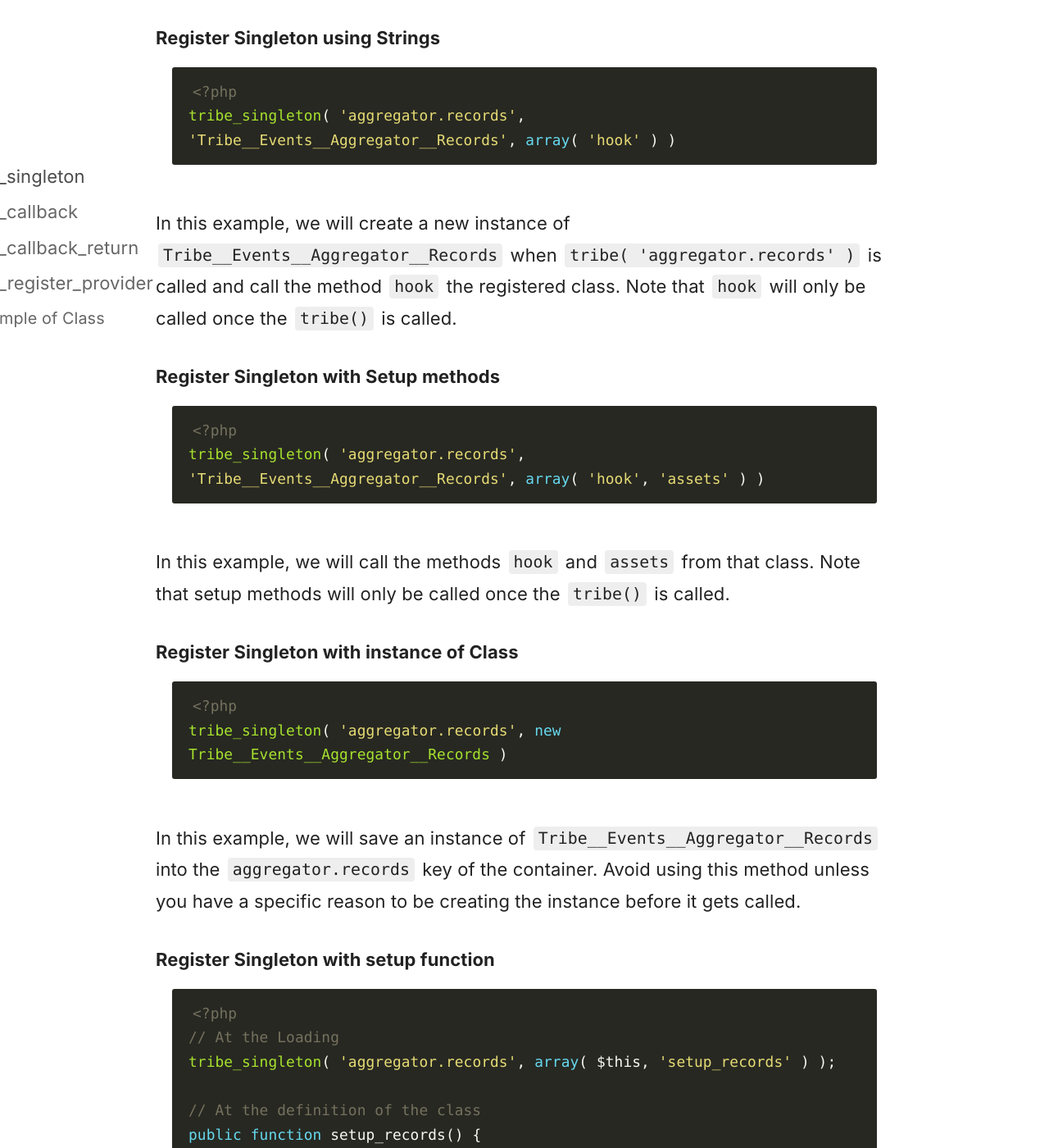
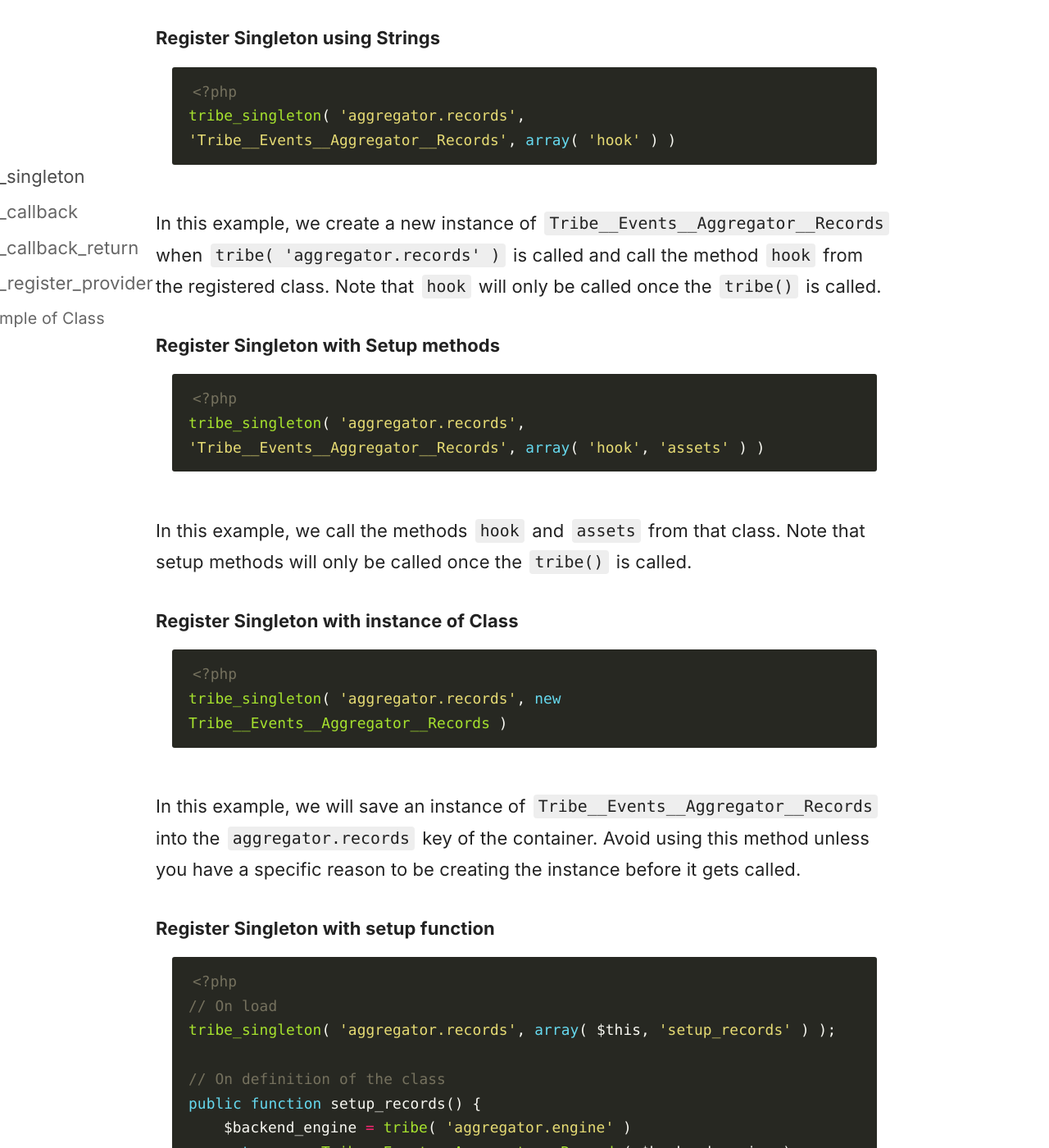
Before and after one commit to moderntribe/products-engineering, a Jekyll site: the page built from _posts/2018-03-26-service-provider.md, in a window 1280 px wide and 1400 px high, scrolled down 1913 px. Shown: the whole window at 82% size. Built offline with Jekyll 4.4.1, drawn with Linux system fonts in a browser that asks for light colours; nearby versions of some CDN libraries; some of the changed text lies outside the part shown.

Commit message:
Apply changes reported by @camwyn

````diff
--- a/_posts/2018-03-26-service-provider.md
+++ b/_posts/2018-03-26-service-provider.md
@@ -36,7 +36,7 @@ Loading any classes registred into our Container is simplified by using the `tri
 to `tad_DI52_Container::make()`, but specific to our global Tribe Container.
 
 Calling the `tribe()` function with no arguments will return the container itself. That is an instance of the `Tribe__Container`
-class extending the `tad_DI52_Container` one: any method available on **di52** will be available on that instance.
+class extending the `tad_DI52_Container` one: any method available on **DI52** will be available on that instance.
 
 _Example_
 ```php
@@ -53,15 +53,15 @@ some Assets and hooking some of its methods to actions and filters.
 <?php
 tribe_singleton( 'aggregator.records', 'Tribe__Events__Aggregator__Records', array( 'hook' ) )
 ```
-In this example, we will create a new instance of `Tribe__Events__Aggregator__Records` when `tribe( 'aggregator.records' )`
-is called and call the method `hook` the registered class. Note that `hook` will only be called once the `tribe()` is called.
+In this example, we create a new instance of `Tribe__Events__Aggregator__Records` when `tribe( 'aggregator.records' )`
+is called and call the method `hook` from the registered class. Note that `hook` will only be called once the `tribe()` is called.
 
 **Register Singleton with Setup methods**
 ```php
 <?php
 tribe_singleton( 'aggregator.records', 'Tribe__Events__Aggregator__Records', array( 'hook', 'assets' ) )
 ```
-In this example, we will call the methods `hook` and `assets` from that class. Note that setup methods will only be called
+In this example, we call the methods `hook` and `assets` from that class. Note that setup methods will only be called
 once the `tribe()` is called.
 
 **Register Singleton with instance of Class**
@@ -75,10 +75,10 @@ container. Avoid using this method unless you have a specific reason to be creat
 **Register Singleton with setup function**
 ```php
 <?php
-// At the Loading
+// On load
 tribe_singleton( 'aggregator.records', array( $this, 'setup_records' ) );
 
-// At the definition of the class
+// On definition of the class
 public function setup_records() {
 	$backend_engine = tribe( 'aggregator.engine' )
 	return new Tribe__Events__Aggregator__Records( $backend_engine );
````
Also changed, not shown: other parts of _posts/2018-03-26-service-provider.md (+1 -1 lines).
